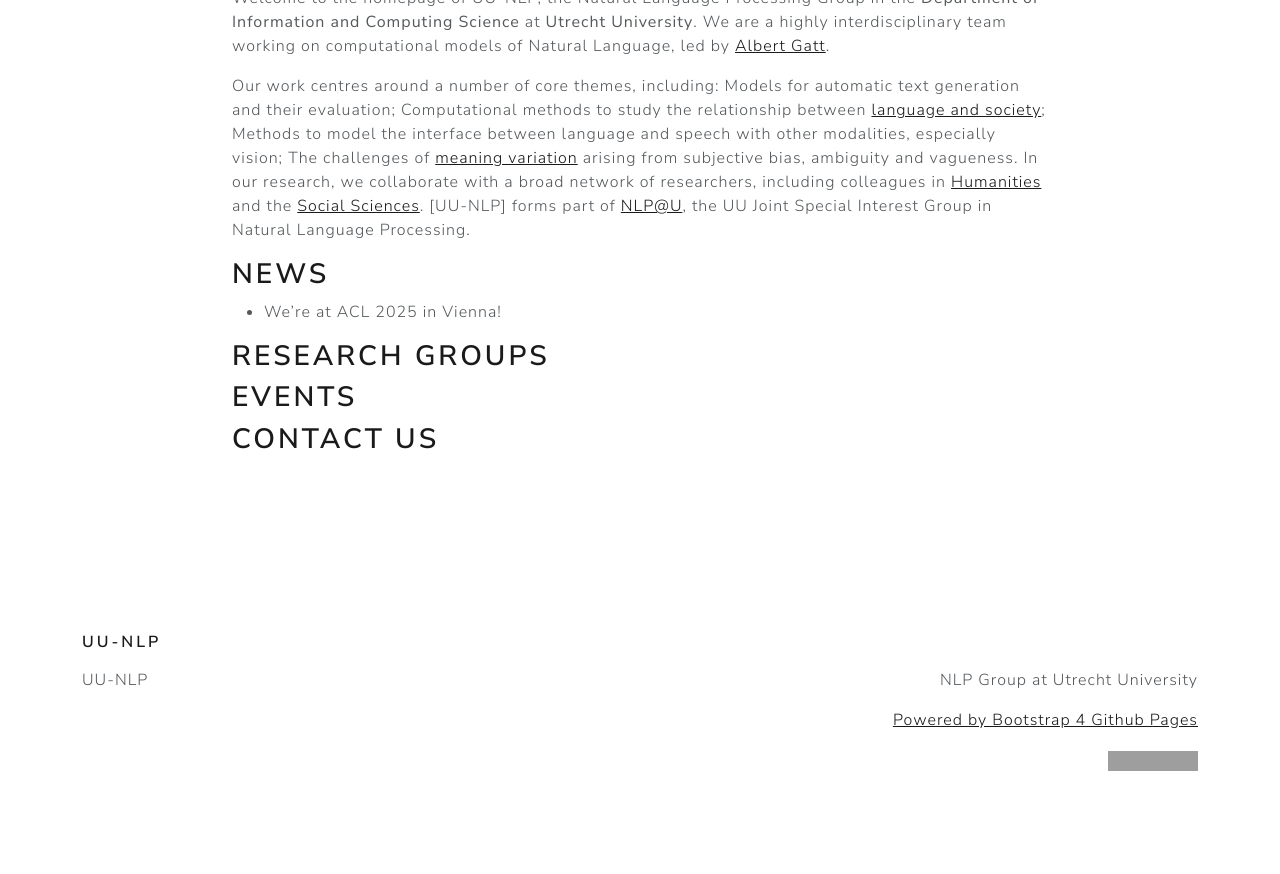
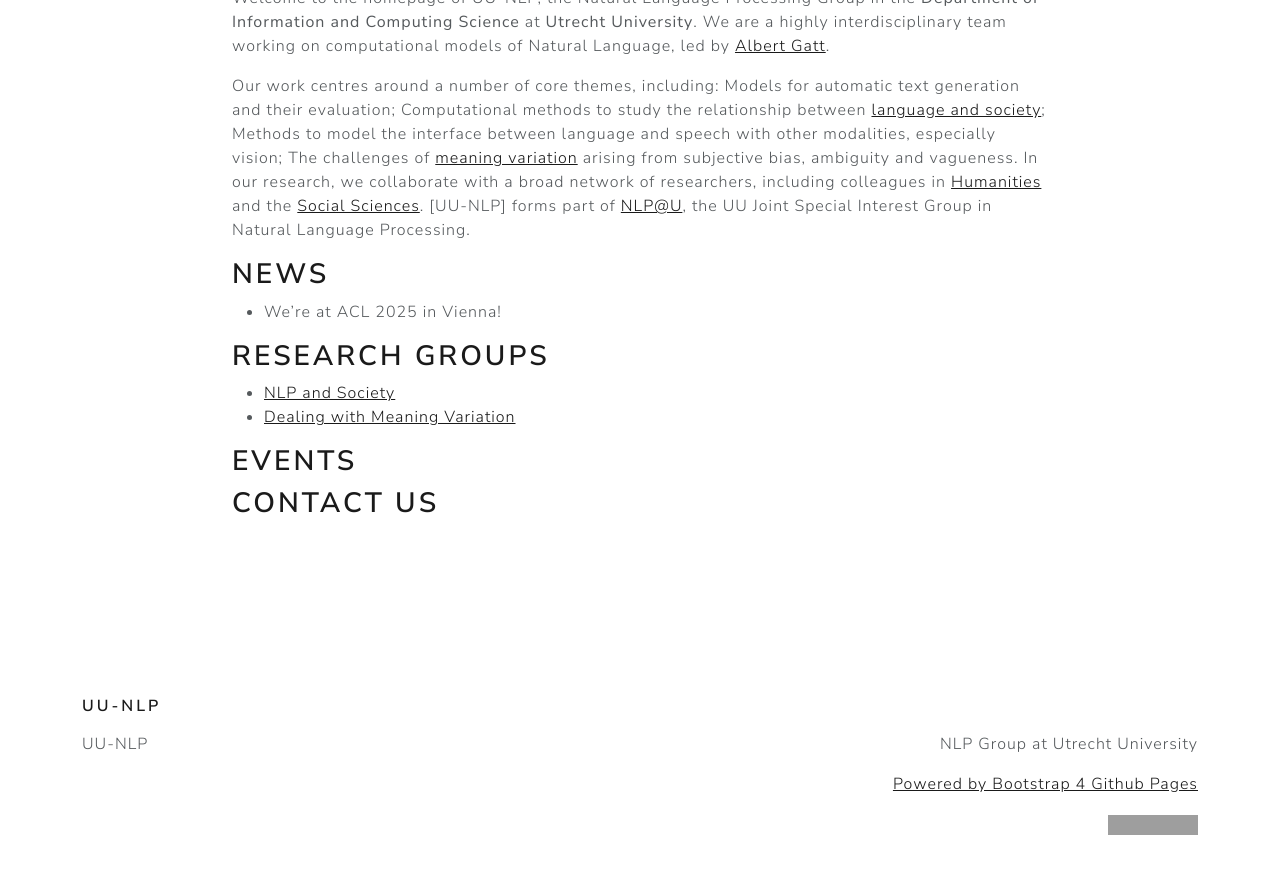
Before and after one commit to thaoanhdang/uu-nlp.github.io, a Jekyll site: the page built from index.md, in a window 1280 px wide and 900 px high, scrolled down 658 px. Shown: the top 874 px of the window. Built offline with Jekyll 4.4.1, drawn with Linux system fonts in a browser that asks for light colours; before the commit the page ends 1494 px from its top, so only the background shows below that; grey boxes are pictures that could not be loaded.

Commit message:
Update index.md

```diff
--- a/index.md
+++ b/index.md
@@ -8,9 +8,9 @@ title: ""
 
 # Natural Language Processing Group at Utrecht University
 
+<img src="{{ 'assets/images/logo.png' | relative_url }}" class="img-thumbnail" alt="logo">
+
 ## About Us
-
-<img src="{{ 'assets/images/logo.png' | relative_url }}" class="img-thumbnail" alt="logo">
 
 Welcome to the homepage of UU-NLP, the Natural Language Processing Group in the **Department of Information and Computing Science** at **Utrecht University**. We are a highly interdisciplinary team working on computational models of Natural Language, led by [Albert Gatt](https://albertgatt.github.io/).
 
@@ -30,6 +30,9 @@ In our research, we collaborate with a broad network of researchers, including c
 
 ## Research Groups
 
+* [NLP and Society](https://nlpsoc.github.io/)
+* [Dealing with Meaning Variation](https://sites.google.com/view/dealingwithmeaningvariation/home)
+
 ## Events
 
 ## Contact Us
```
